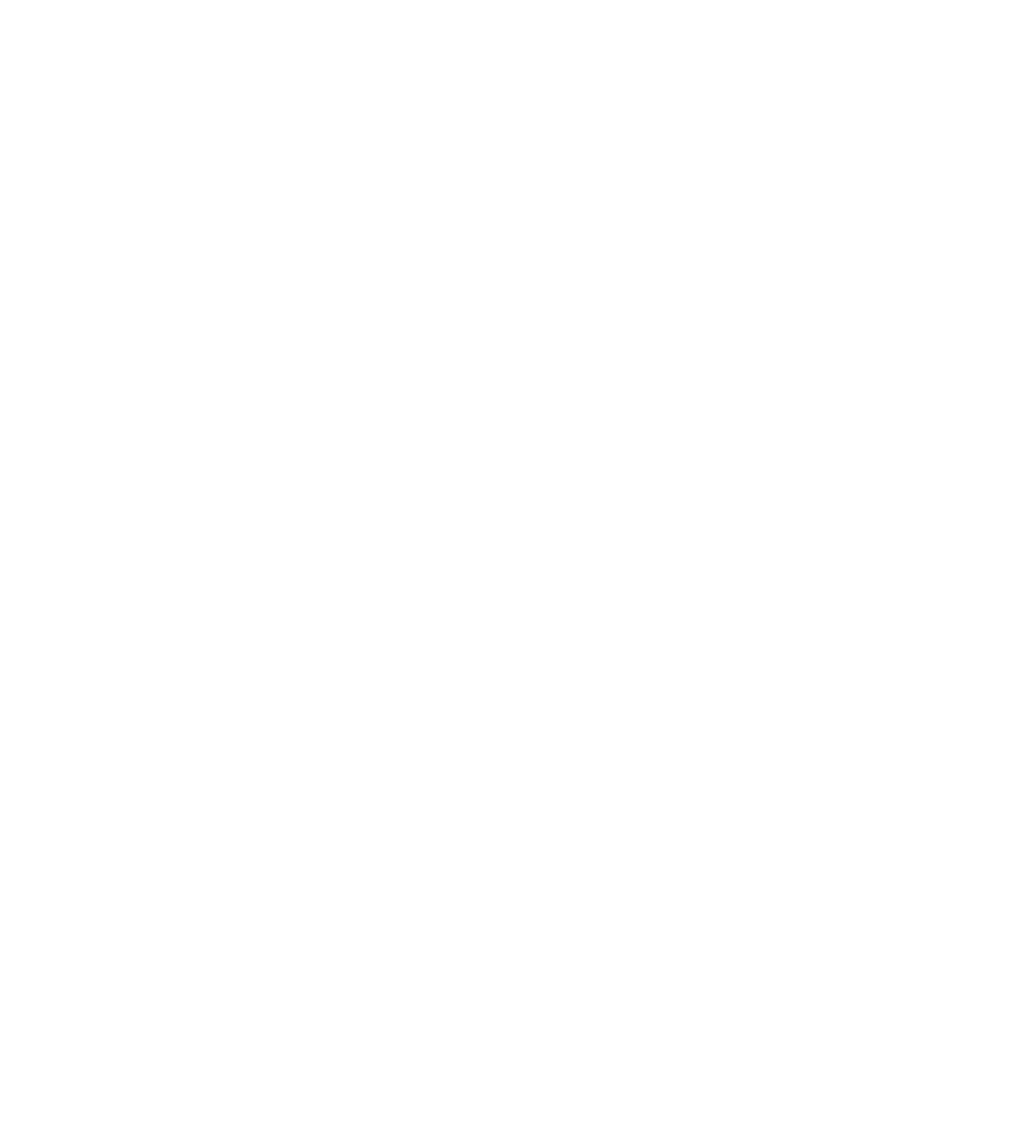
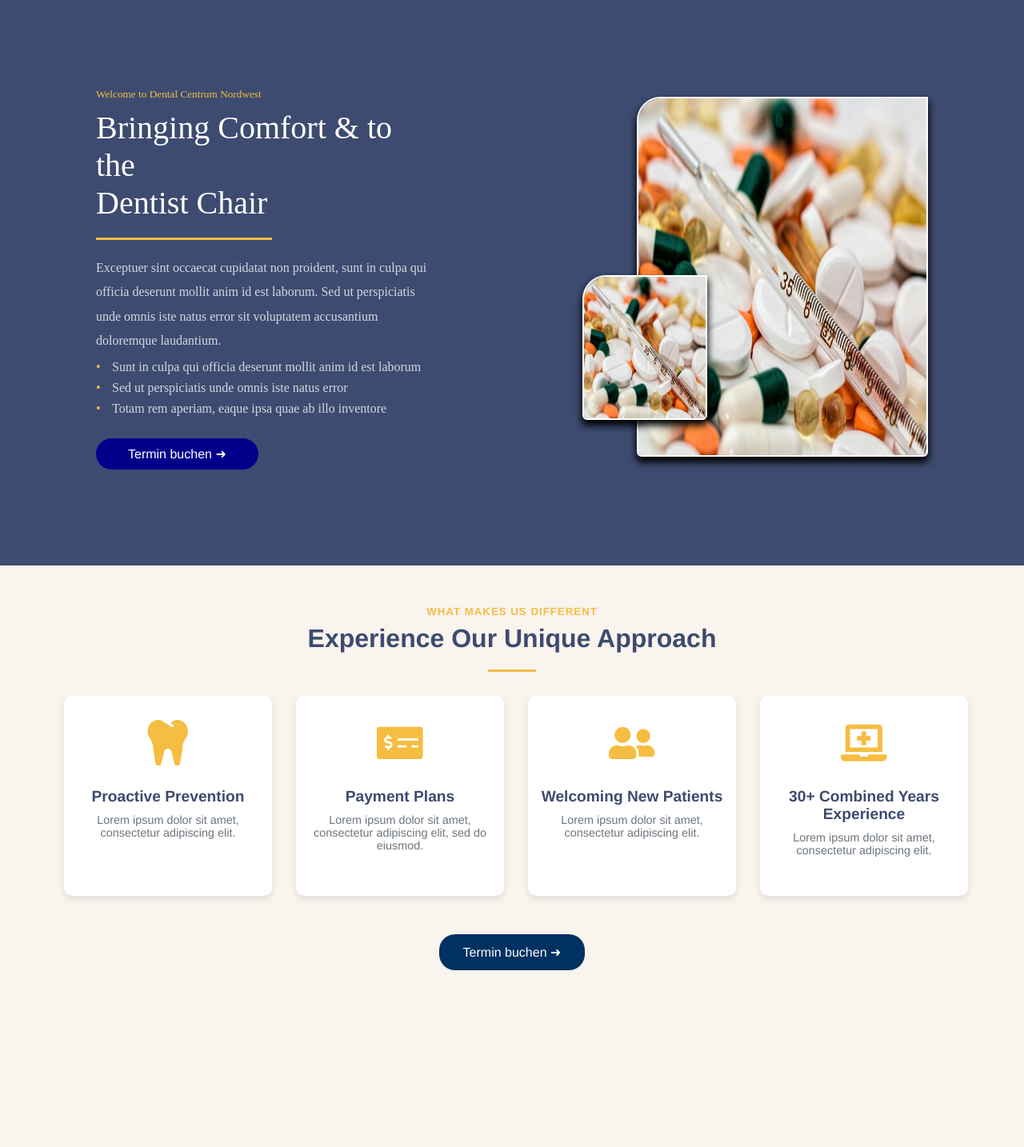
Before and after one commit to syedtalha88/AdvancePharma, a React (Vite) app: page / in a window 1280 px wide. Shown: the part 820-2254 px from the top of the page at 80% size. Before the commit the page ends 800 px from the top, so only its background shows below. Built offline with nearby package versions, Linux system fonts and the light colour scheme.

Commit message:
final commit

```diff
--- a/src/App.jsx
+++ b/src/App.jsx
@@ -2,6 +2,9 @@
 import Header from "./Header";
 import GlobalStyle from "./GlobalStyle";
 import HeroSection from "./HeroSection";
+import OurTrust from "./OurTrust";
+import Experience from "./Experience";
+import Care from "./Care";
 const App = () => {
   return (
     <>
@@ -9,6 +12,9 @@
       <TopHeader/>
       <Header/>
       <HeroSection/>
+      <OurTrust/>
+      <Experience/>
+      <Care/>
     </>
   );
 };
```
Also changed, not shown: package.json (+6 -1 lines), 1 other file (tests, documents, lock files or other folders).
